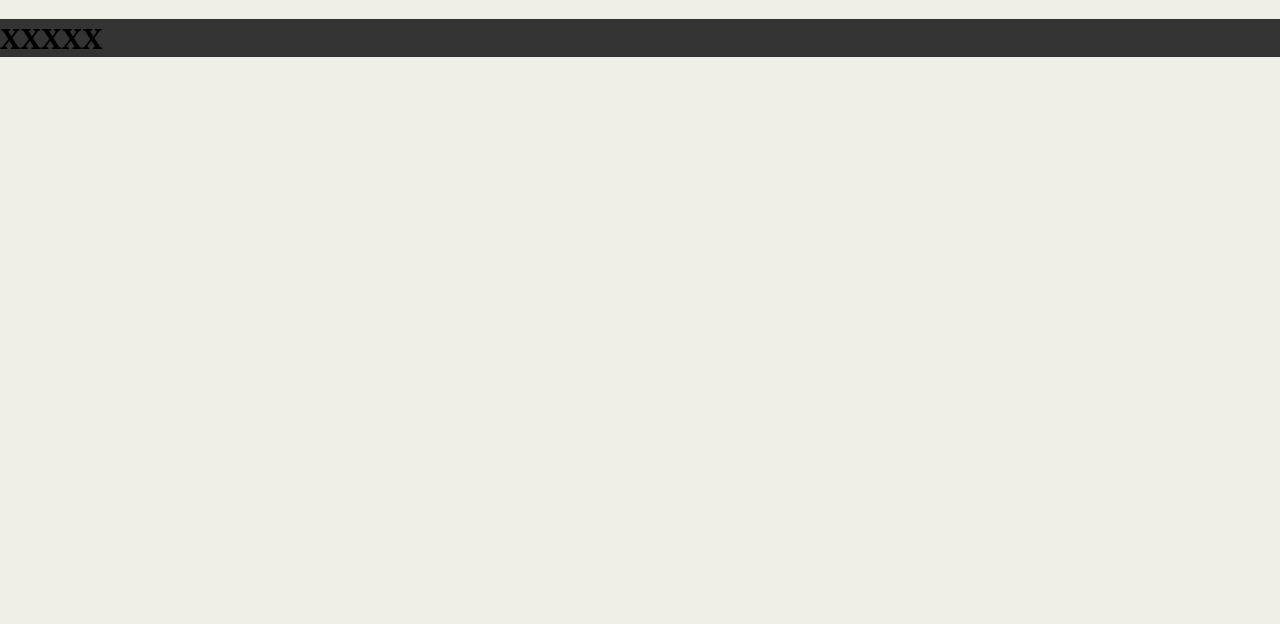
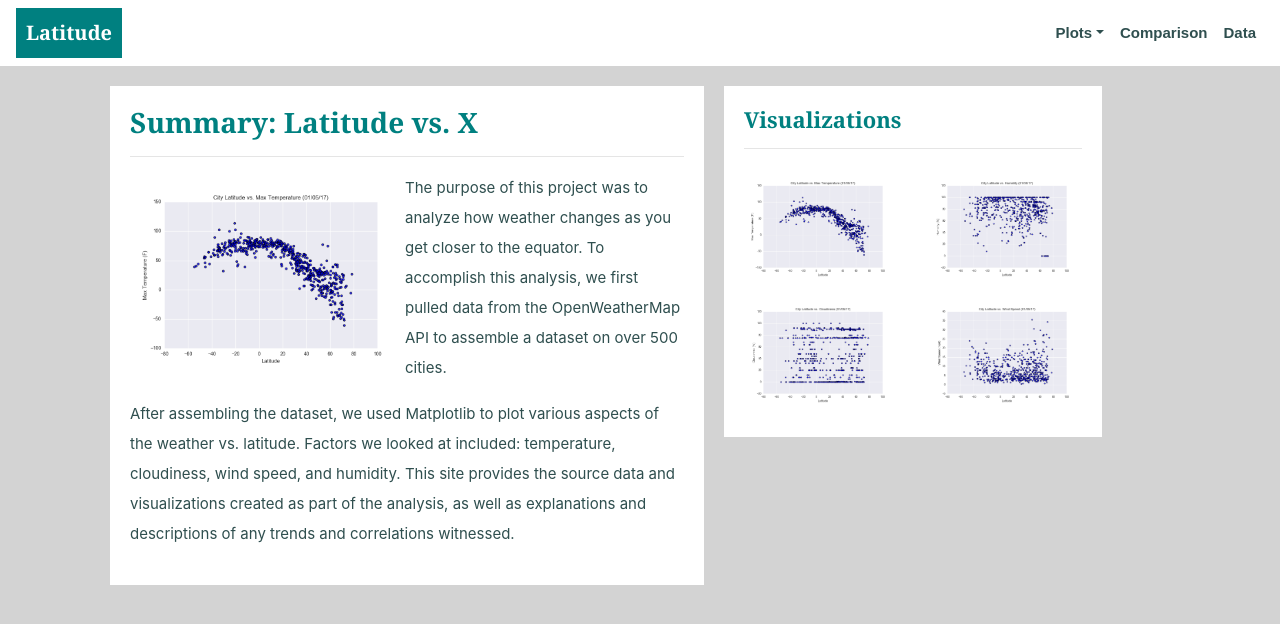
Before and after one commit to anguloag/Web-Design-Challenge, a plain HTML site: page index.html in a window 1280 px wide. Drawn offline with nearby package versions, Linux system fonts and the light colour scheme; files that its build step writes are made by us from their sources.

Commit message:
set up webpages

```diff
--- a/index.html
+++ b/index.html
@@ -1,26 +1,91 @@
 <!DOCTYPE html>
+<html lang="en-us">
 
-<html lang="en-us">
 <head>
   <meta charset="UTF-8">
-  <title>XXXXX</title>
-
-  <!-- This line points your HTML to the CSS file. -->
-  <!-- The "relative" pathway matches a file inside our current directory's "assets" folder -->
+  <title>Web Visualization Dashboard</title>
+  <link rel="stylesheet" href="https://stackpath.bootstrapcdn.com/bootstrap/4.3.1/css/bootstrap.min.css" integrity="sha384-ggOyR0iXCbMQv3Xipma34MD+dH/1fQ784/j6cY/iJTQUOhcWr7x9JvoRxT2MZw1T" crossorigin="anonymous">
   <link rel="stylesheet" type="text/css" href="style.css">
-
 </head>
 
 <body>
 
-    <header>
-        <h1>XXXXX</h1>
+  <!-- Navigation Bar -->
+      <!-- site name on the left, linked to landing page -->
+      <!-- 'Plots' dropdown menu on the right, with links to each viz page -->
+      <!-- 'Comparisons' button to the right, liked to comparisons page -->
+      <!-- 'Data' button to the right, liked to comparisons page -->
 
-    </header>
+  <div class="navbar">
 
-    <main>
+    <nav class="navbar fixed-top navbar-expand-lg">
 
-    </main>
+      <a class="navbar-brand" href="index.html">Latitude</a>
+        <button class="navbar-toggler" type="button" data-toggle="collapse" data-target="#navbarSupportedContent" aria-controls="navbarSupportedContent" aria-expanded="false" aria-label="Toggle navigation">
+          <span class="navbar-toggler-icon"></span>
+        </button>
+
+        <div class="collapse navbar-collapse justify-content-end" id="navbarSupportedContent">
+          <ul class="navbar-nav ml-auto">
+            <li class="nav-item dropdown">
+              <a class="nav-link dropdown-toggle" href="#" id="navbarDropdown" role="button" data-bs-toggle="dropdown" aria-expanded="false">Plots</a>
+                <div class="dropdown-menu" aria-labelledby="navbarDropdown">
+                  <a class="dropdown-item" href="Visualizations/maxtemp.html">Max Temperature</a>
+                  <a class="dropdown-item" href="Visualizations/humidity.html">Humidity</a>
+                  <a class="dropdown-item" href="Visualizations/cloudiness.html">Cloudiness</a>
+                  <a class="dropdown-item" href="Visualizations/windspeed.html">Wind Speed</a>
+                </div>
+            </li>
+            <li class="nav-item">
+                <a class="nav-link" href="comparison.html">Comparison</a>
+            </li>
+            <li class="nav-item">
+                <a class="nav-link" href="data.html">Data</a>
+            </li>
+          </ul>
+        </div>
+
+    </nav>
+
+  </div>
+
+  <!-- Explanation of Project -->
+  <!-- Visualizations Sidebar - with Interactive/Linked Preview Images -->
+  <div class="container-full">
+    <div class="container1">
+      <h1>Summary: Latitude vs. X</h1>
+      <hr>
+      <img src="Resources/assets/images/Fig1.png" width="275" alt="max temperature">
+      <p>The purpose of this project was to analyze how weather changes as you get closer to the equator. To accomplish this analysis, we first pulled data from the OpenWeatherMap API to assemble a dataset on over 500 cities.</p>
+      <p>After assembling the dataset, we used Matplotlib to plot various aspects of the weather vs. latitude. Factors we looked at included: temperature, cloudiness, wind speed, and humidity. This site provides the source data and visualizations created as part of the analysis, as well as explanations and descriptions of any trends and correlations witnessed.</p>
+    </div>
+
+    <div class="container2">
+      <h2>Visualizations</h2>
+      <hr>
+
+      <div class="row">
+        <div class="col-3 col-md-6">
+          <a href="Visualizations/maxtemp.html"><img src="Resources/assets/images/Fig1.png" width="100%" alt="max temperature">
+          </a>
+        </div>
+        <div class="col-3 col-md-6">
+          <a href="Visualizations/humidity.html"><img src="Resources/assets/images/Fig2.png" width="100%" alt="humidity">
+          </a>
+        </div>
+        <div class="col-3 col-md-6">
+          <a href="Visualizations/cloudiness.html"><img src="Resources/assets/images/Fig3.png" width="100%" alt="cloudiness">
+          </a>
+        </div>
+        <div class="col-3 col-md-6">
+          <a href="Visualizations/windspeed.html"><img src="Resources/assets/images/Fig4.png" width="100%" alt="windspeed">
+          </a>
+        </div>
+      </div>
+
+    </div>
+
+  </div>
 
 </body>
 
--- /dev/null
+++ b/style.css
@@ -0,0 +1,114 @@
+/*First External CSS Stylesheet*/
+
+/* Webpage Element Styling */
+body {
+    font-size: 15px;
+    line-height: 200%;
+    color: darkslategrey;
+    background-color: lightgrey;
+}
+
+h1 {
+    color: teal;
+    font-size: 28px;
+    font-weight: bold;
+    font-family: Georgia, "Times New Roman", Times, serif;
+}
+
+h2 {
+    color: teal;
+    font-size: 22px;
+    font-weight: bold;
+    font-family: Georgia, "Times New Roman", Times, serif;
+}
+
+
+img {
+    float: left;
+    margin: 10px auto;
+}
+
+a {
+    color: darkslategrey;
+    font-family: Arial, Helvetica, sans-serif;
+}
+
+/* Style for .container elements */
+.container-full {
+    width: 100%;
+    float: center;
+    margin: 10px auto;
+    background-color: lightgrey;
+    padding: 50px 100px 50px 100px;
+}
+
+.container1 {
+    width: 55%;
+    float: left;
+    margin: 10px;
+    background-color: white;
+    padding: 20px;
+}
+
+.container2 {
+    width: 35%;
+    float: left;
+    margin: 10px;
+    background-color: white;
+    padding: 20px;
+}
+
+/* Style for navbar */
+.navbar {
+    background-color: white;
+    font-family: Georgia, "Times New Roman", Times, serif;
+    font-weight: bold;
+}
+
+.navbar-brand {
+    background-color: teal;
+    color: white;
+    font-family: Georgia, "Times New Roman", Times, serif;
+    font-weight: bold;
+    padding: 10px;
+}
+
+.navbar-toggler{
+    color: darkslategrey;
+    border-color: darkslategrey;
+}
+
+ /* Adding media queries for small-screen adjustment */
+@media(max-width: 800px) {
+
+    body {
+        background-color: white;
+    }
+
+    .container-full {
+        background-color: white;
+        padding: 10px;
+    }
+
+    .container1 {
+        width: 100%;
+        float: center;
+        padding: 30px 5px 5px 5px;
+    }
+
+    .container2 {
+        width: 100%;
+        float: center;
+        padding: 5px;
+    }
+
+    .navbar {
+        background-color: teal;
+    }
+
+    .navbar-toggler{
+        color: lightgrey;
+        border-color: lightgrey;
+    }
+
+}
```
Also changed, not shown: Visualizations/cloudiness.html (added, +21 -0 lines), Visualizations/humidity.html (added, +21 -0 lines), Visualizations/maxtemp.html (added, +21 -0 lines), Visualizations/windspeed.html (added, +21 -0 lines), comparison.html (added, +21 -0 lines), data.html (added, +21 -0 lines).
